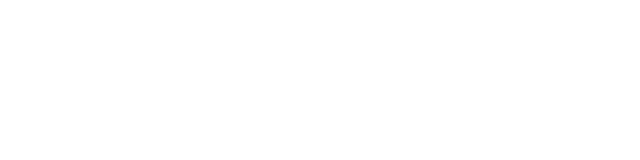
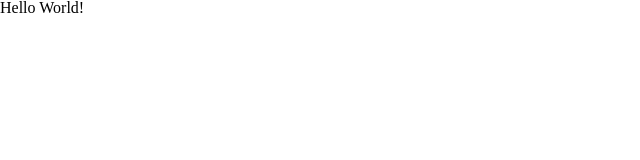
Before and after one commit to Banco-II/eventos-academicos-front, a React (Create React App) app: page / in a window 1280 px wide. Shown: the top 160 px of the page, without its empty margins (0-640 px from the left). Built offline with nearby package versions, Linux system fonts and the light colour scheme.

Commit message:
feat: initial home config

```diff
--- a/src/App.js
+++ b/src/App.js
@@ -1,5 +1,15 @@
+import { Routes,BrowserRouter, Route } from "react-router-dom";
+import GlobalStyle from "./styles/global-styles";
+import HomePage from "./pages/Home";
+
 function App() {
-  return <div className="App"></div>;
+  return (
+  <BrowserRouter>
+  <GlobalStyle/>
+    <Routes>
+      <Route path="/" element={<HomePage/>}/>
+    </Routes>
+  </BrowserRouter>);
 }
 
 export default App;
--- a/src/pages/Home/index.js
+++ b/src/pages/Home/index.js
@@ -0,0 +1,12 @@
+import { Container } from "./style";
+
+
+export default function HomePage(){
+    return(
+        <>
+            <Container>
+                Hello World!
+            </Container>
+        </>
+    )
+}
--- a/src/pages/Home/style.js
+++ b/src/pages/Home/style.js
@@ -0,0 +1,6 @@
+import styled from "styled-components";
+
+export const Container = styled.div`
+    width: 100vw;
+    height: 100vh;
+`
--- a/src/styles/global-styles.js
+++ b/src/styles/global-styles.js
@@ -0,0 +1,49 @@
+import { createGlobalStyle } from "styled-components";
+
+const GlobalStyle = createGlobalStyle`
+     html, body, div, span, applet, object, iframe,
+h1, h2, h3, h4, h5, h6, p, blockquote, pre,
+a, abbr, acronym, address, big, cite, code,
+del, dfn, em, img, ins, kbd, q, s, samp,
+small, strike, strong, sub, sup, tt, var,
+b, u, i, center,
+dl, dt, dd, ol, ul, li,
+fieldset, form, label, legend,
+table, caption, tbody, tfoot, thead, tr, th, td,
+article, aside, canvas, details, embed,
+figure, figcaption, footer, header, hgroup,
+menu, nav, output, ruby, section, summary,
+time, mark, audio, video {
+	margin: 0;
+	padding: 0;
+	border: 0;
+	font-size: 100%;
+	font: inherit;
+	vertical-align: baseline;
+}
+/* HTML5 display-role reset for older browsers */
+article, aside, details, figcaption, figure,
+footer, header, hgroup, menu, nav, section {
+	display: block;
+}
+body {
+	line-height: 1;
+}
+ol, ul {
+	list-style: none;
+}
+blockquote, q {
+	quotes: none;
+}
+blockquote:before, blockquote:after,
+q:before, q:after {
+	content: '';
+	content: none;
+}
+table {
+	border-collapse: collapse;
+	border-spacing: 0;
+}
+`;
+
+export default GlobalStyle;
```
Also changed, not shown: 1 other file (tests, documents, lock files or other folders).
